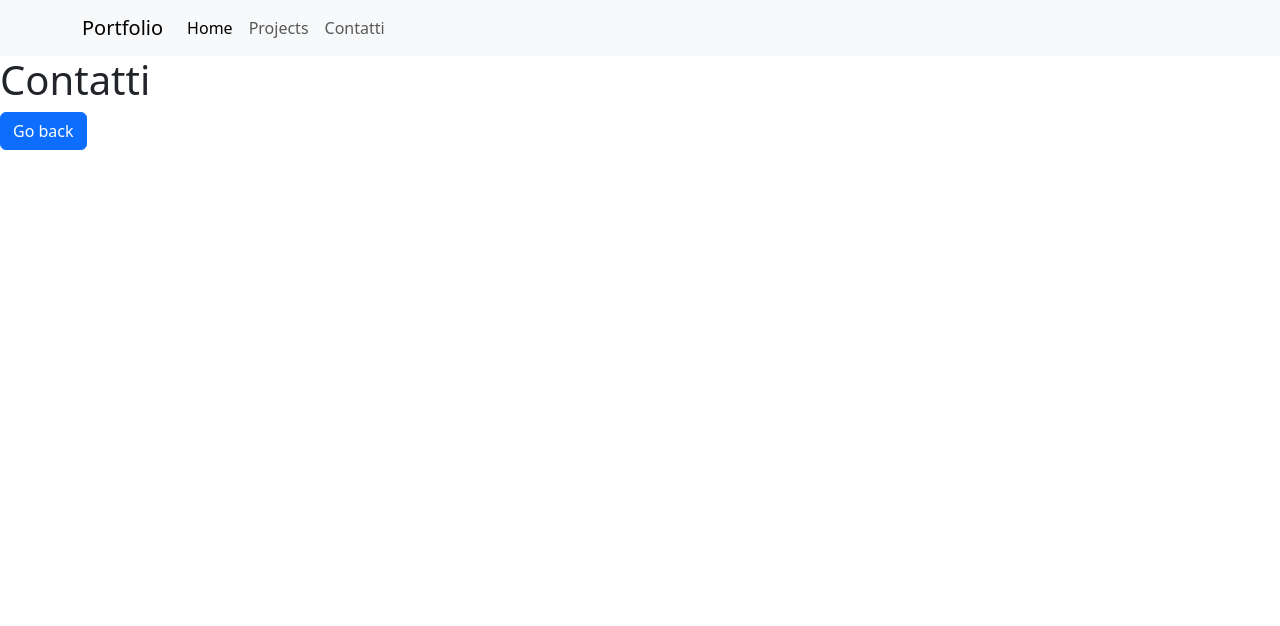
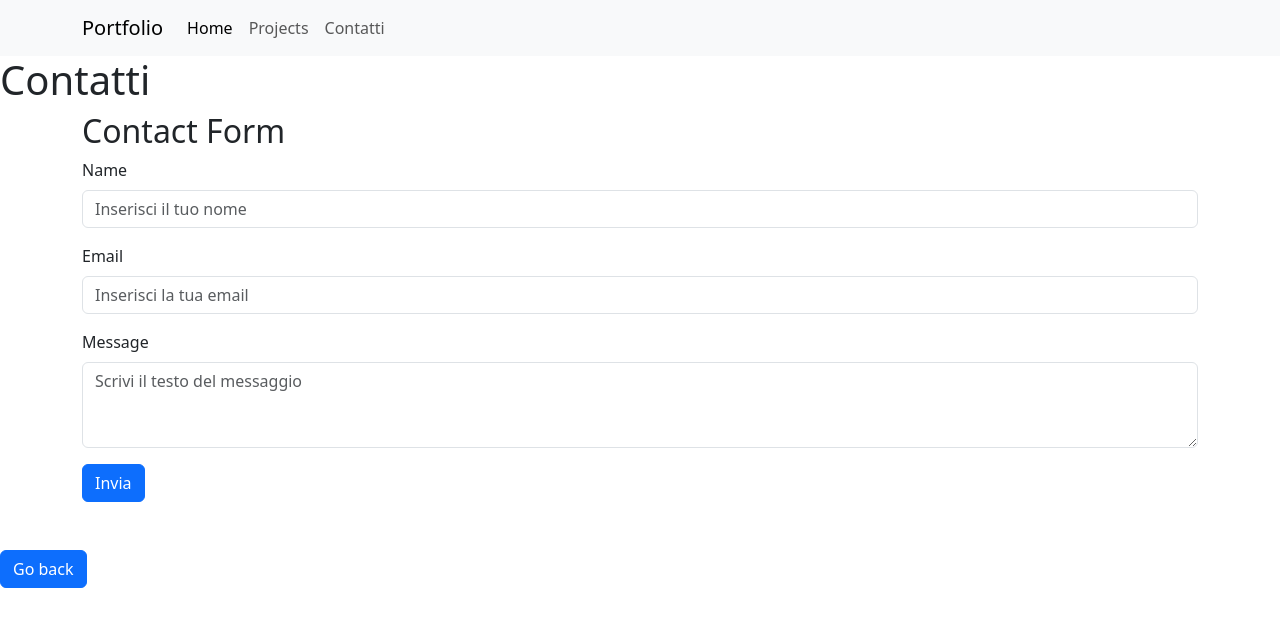
Before and after one commit to alecasentini/vite-boolfolio, a Vue app: page /contact in a window 1280 px wide. Shown: the top 626 px of the page. Built offline with nearby package versions, Linux system fonts and the light colour scheme.

Commit message:
Creazione form leads in Contact

```diff
--- /dev/null
+++ b/src/components/ContactsForm.vue
@@ -0,0 +1,75 @@
+<script >
+import axios, { all } from 'axios';
+
+export default {
+    name: "ContactsForm",
+    components: {
+
+    },
+
+    data() {
+        return {
+            name: '',
+            email: '',
+            message: '',
+            baseUrl: 'http://127.0.0.1:8000',
+            success: false,
+            errors: {}
+
+        }
+    },
+    methods: {
+        sendForm() {
+            const data = {
+                name: this.name,
+                email: this.email,
+                message: this.message,
+            }
+
+            axios.post(`${this.baseUrl}/api/contacts`, data).then(res => {
+                this.success = res.data.success
+                if (this.success) {
+                    this.name = '';
+                    this.email = '';
+                    this.message = '';
+                } else {
+                    this.errors = res.data.errors;
+                }
+            })
+        }
+    }
+
+}
+</script>
+
+<template>
+    <div>
+        <h2>Contact Form</h2>
+        <form @submit.prevent="sendForm()">
+            <div class="mb-3">
+                <label for="" class="form-label">Name</label>
+                <input v-model="name" type="text" class="form-control" name="name" id="" aria-describedby="helpId"
+                    placeholder="Inserisci il tuo nome">
+            </div>
+
+            <div class="mb-3">
+                <label for="" class="form-label">Email</label>
+                <input v-model="email" type="email" class="form-control" name="email" id="" aria-describedby="helpId"
+                    placeholder="Inserisci la tua email">
+            </div>
+
+            <div class="mb-3">
+                <label for="" class="form-label">Message</label>
+                <textarea v-model="message" class="form-control" name="message" id="" rows="3"
+                    placeholder="Scrivi il testo del messaggio"> </textarea>
+            </div>
+
+            <button type="submit" class="btn btn-primary">
+                Invia
+            </button>
+        </form>
+
+    </div>
+</template>
+
+<style lang="scss"></style>
--- a/src/pages/Contact.vue
+++ b/src/pages/Contact.vue
@@ -1,9 +1,11 @@
 <script >
+
+import ContactsForm from '../components/ContactsForm.vue';
 
 export default {
     name: "Contact",
     components: {
-
+        ContactsForm
     },
 
     data() {
@@ -29,8 +31,10 @@ export default {
 
 <template>
     <h1>Contatti</h1>
-
-    <a href="" @click.prevent="goBack" class="btn btn-primary">Go back</a>
+    <div class="container">
+        <ContactsForm />
+    </div>
+    <a href="" @click.prevent="goBack" class="btn btn-primary mt-5">Go back</a>
 </template>
 
 <style lang="scss"></style>
```
